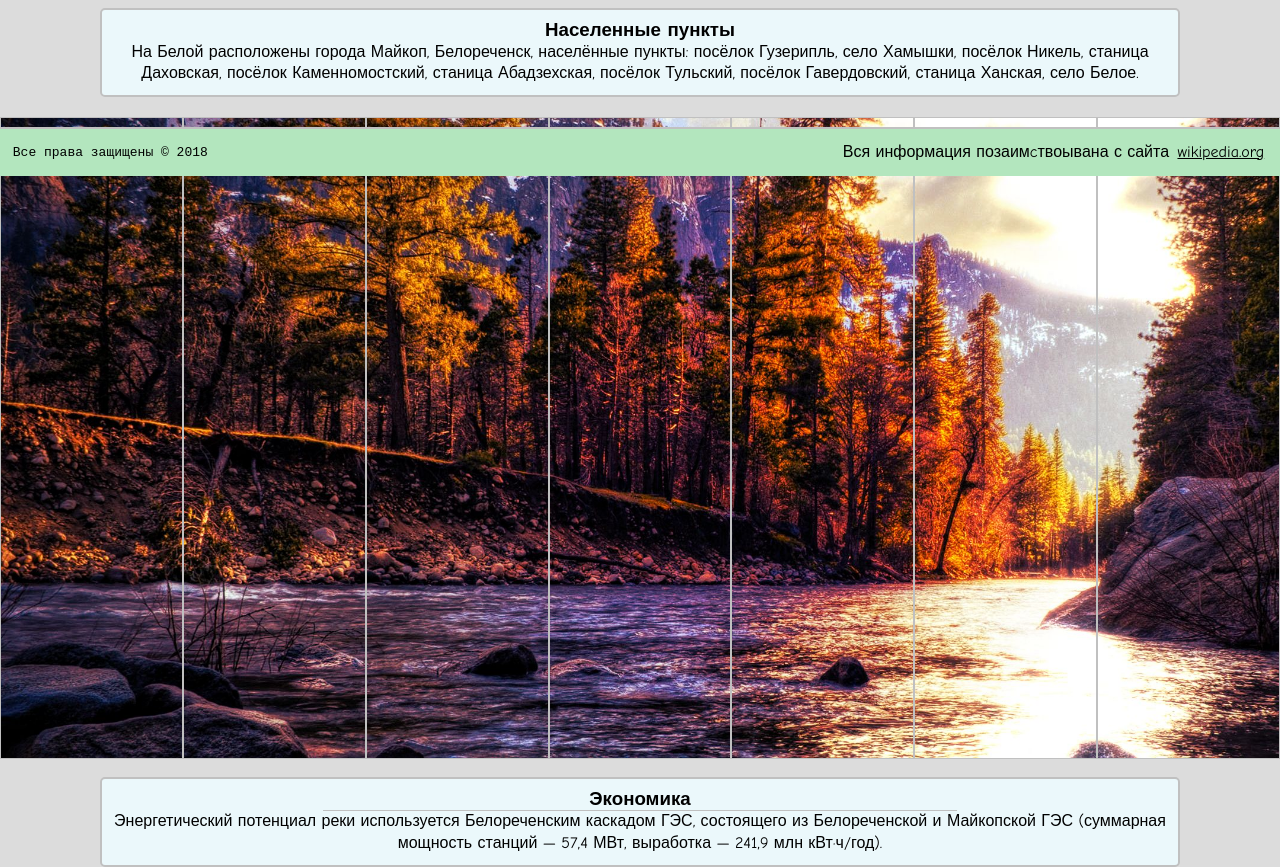
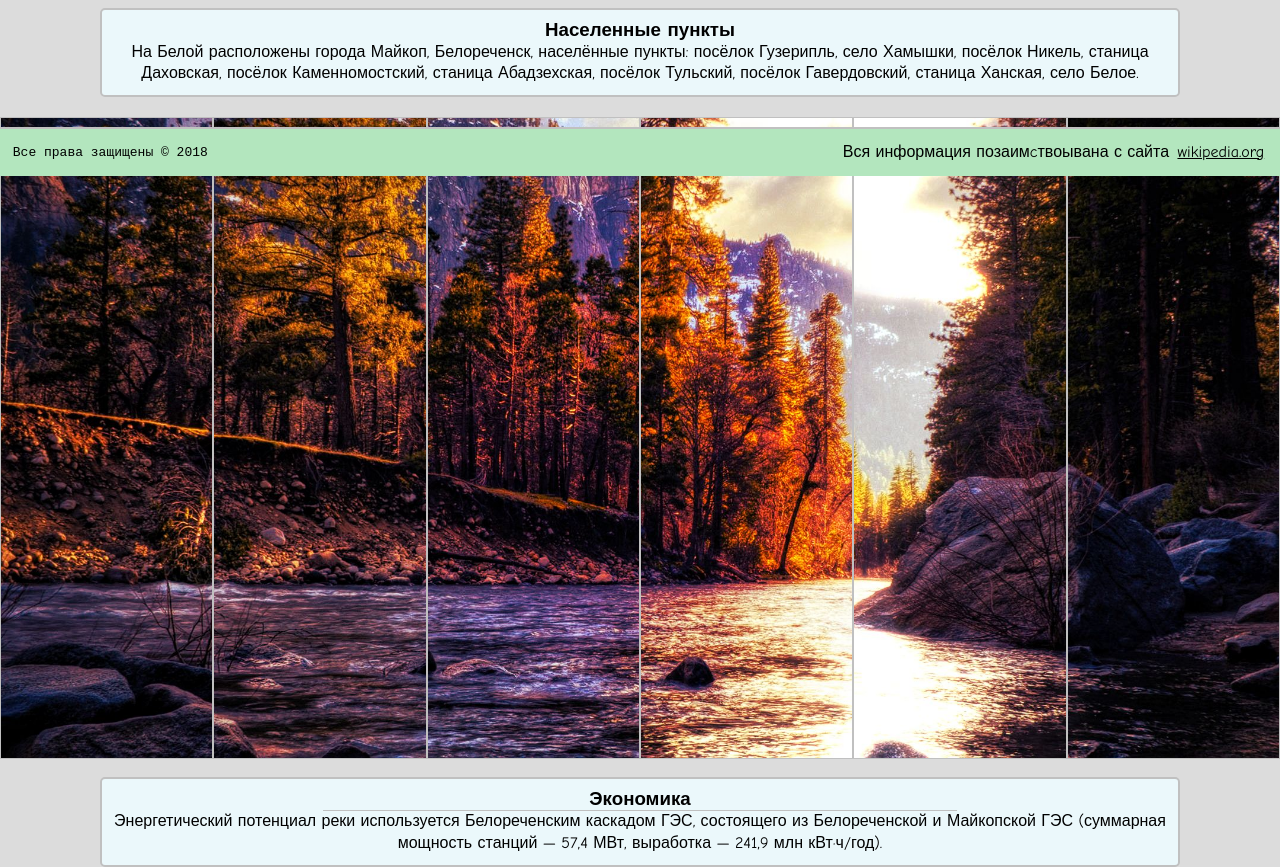
Before and after one commit to ShkolneGG228/ShkolneGG228.github.io, a plain HTML site: page Adigeya/whiteriver.html in a window 1280 px wide. Shown: the part 624-1491 px from the top of the page. Drawn offline with nearby package versions, Linux system fonts and the light colour scheme.

Commit message:
Add files via upload

```diff
--- a/Adigeya/css/fishing.css
+++ b/Adigeya/css/fishing.css
@@ -61,6 +61,7 @@ header a:hover{
  margin-right: 2%;
  min-height: 500px;
  position: absolute;
+ height: 75%;
 }
 
 @font-face {
--- a/Adigeya/css/river.css
+++ b/Adigeya/css/river.css
@@ -274,23 +274,21 @@ margin-right: 10px;
   background-position: 0;
 }
 .folded .folded-itm:nth-child(2) {
-  background-position: -180px;
+  background-position: 20%;
 }
 .folded .folded-itm:nth-child(3) {
-  background-position: -360px;
+  background-position: 40%;
 
 }
 .folded .folded-itm:nth-child(4) {
-  background-position: -540px;
+  background-position: 60%;
 
 }
 .folded .folded-itm:nth-child(5) {
-  background-position: -720px;
+  background-position: 80%;
 
 }
 .folded .folded-itm:nth-child(6) {
-  background-position: -900px;
+  background-position: 100%;
 
 }
-.folded .folded-itm:nth-child(7) {
-  background-position: -1080px;
--- a/Adigeya/whiteriver.html
+++ b/Adigeya/whiteriver.html
@@ -83,7 +83,6 @@ $('div[data-type="background"]').each(function(){
   <li class="folded-itm"></li>
   <li class="folded-itm"></li>
   <li class="folded-itm"></li>
-  <li class="folded-itm"></li>
 
 </ul>
 <div class="content">
```
Also changed, not shown: Adigeya/css/mountains.css (+2 -8 lines).
